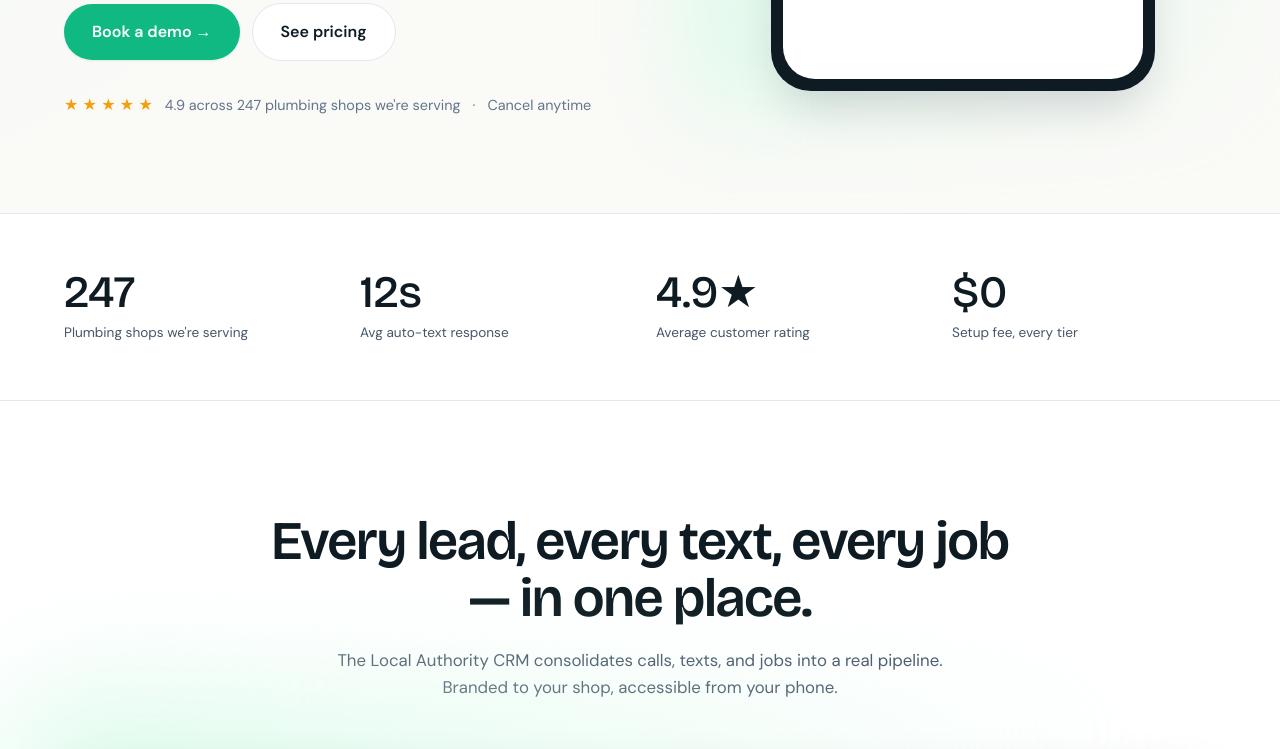
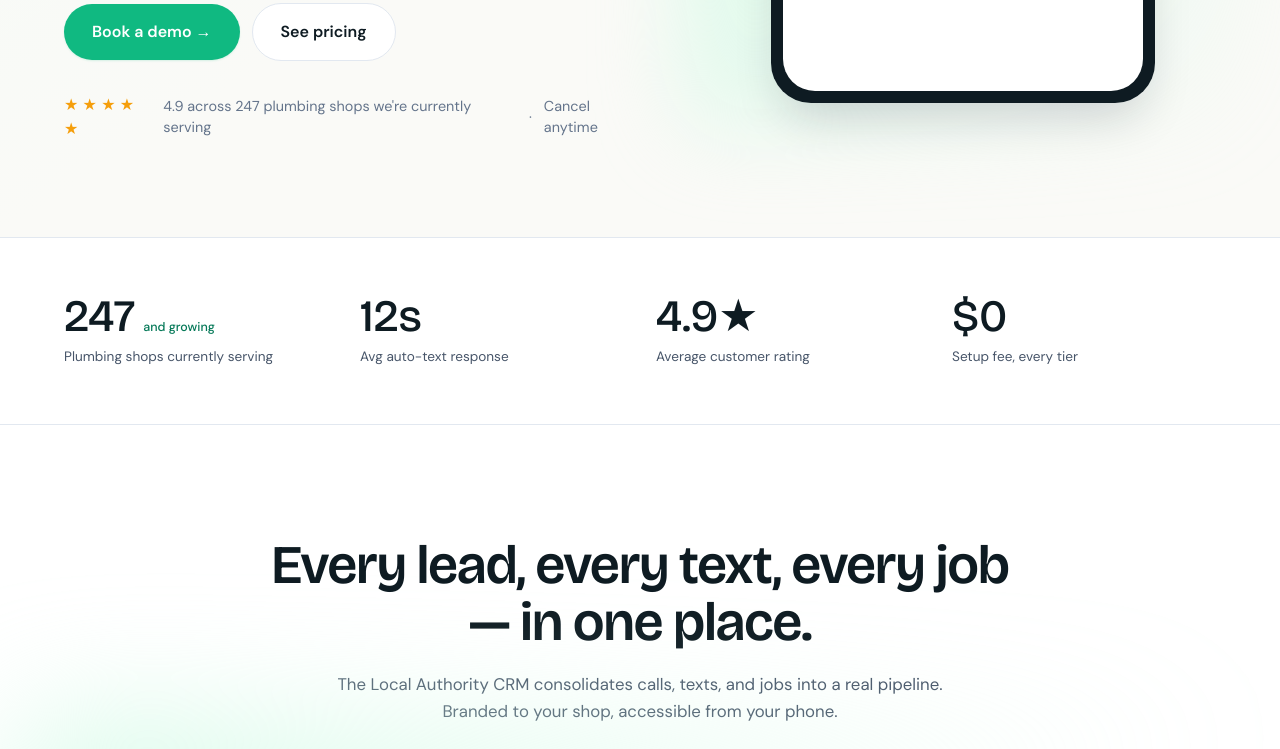
Before and after one commit to leoshah/jobsiterank-marketing, an Astro site: page / in a window 1280 px wide. Shown: the part 637-1386 px from the top of the page. Built offline with nearby package versions, Linux system fonts and the light colour scheme; Astro itself is replaced by a stand-in of ours.

Commit message:
Hero stat: '247 and growing' (subtext) + 'Plumbing shops currently serving'; sweep 'we're serving' -> 'currently serving' across hero subhead + footer

```diff
--- a/src/components/Footer.astro
+++ b/src/components/Footer.astro
@@ -15,7 +15,7 @@
         </p>
         <div class="mt-6 flex items-center gap-1.5 text-[color:var(--color-slate-500)] text-[0.85rem]">
           <span class="text-[color:var(--color-warning)]">★ ★ ★ ★ ★</span>
-          <span>4.9 avg rating · serving 247 plumbing shops</span>
+          <span>4.9 avg rating · currently serving 247 plumbing shops</span>
         </div>
       </div>
 
--- a/src/pages/index.astro
+++ b/src/pages/index.astro
@@ -33,8 +33,14 @@
   },
 ];
 
-const stats = [
-  { value: "247", label: "Plumbing shops we're serving" },
+interface Stat {
+  value: string;
+  label: string;
+  subtext?: string;
+}
+
+const stats: Stat[] = [
+  { value: "247", subtext: "and growing", label: "Plumbing shops currently serving" },
   { value: "12s", label: "Avg auto-text response" },
   { value: "4.9★", label: "Average customer rating" },
   { value: "$0", label: "Setup fee, every tier" },
@@ -124,7 +130,7 @@
 
           <div class="mt-8 flex items-center gap-3 text-[color:var(--color-slate-500)] text-[0.9rem]">
             <span class="text-[color:var(--color-warning)] text-[1rem]">★ ★ ★ ★ ★</span>
-            <span>4.9 across 247 plumbing shops we're serving</span>
+            <span>4.9 across 247 plumbing shops we're currently serving</span>
             <span class="hidden sm:inline">·</span>
             <span class="hidden sm:inline">Cancel anytime</span>
           </div>
@@ -203,7 +209,12 @@
       <div class="grid grid-cols-2 md:grid-cols-4 gap-8">
         {stats.map((s) => (
           <div>
-            <div class="font-display text-[2.2rem] md:text-[2.8rem] leading-none text-[color:var(--color-ink)]">{s.value}</div>
+            <div class="flex items-baseline gap-2">
+              <div class="font-display text-[2.2rem] md:text-[2.8rem] leading-none text-[color:var(--color-ink)]">{s.value}</div>
+              {s.subtext && (
+                <div class="text-[0.78rem] font-medium text-[color:var(--color-accent-dark)]">{s.subtext}</div>
+              )}
+            </div>
             <div class="text-[0.85rem] text-[color:var(--color-slate-600)] mt-2">{s.label}</div>
           </div>
         ))}
```
